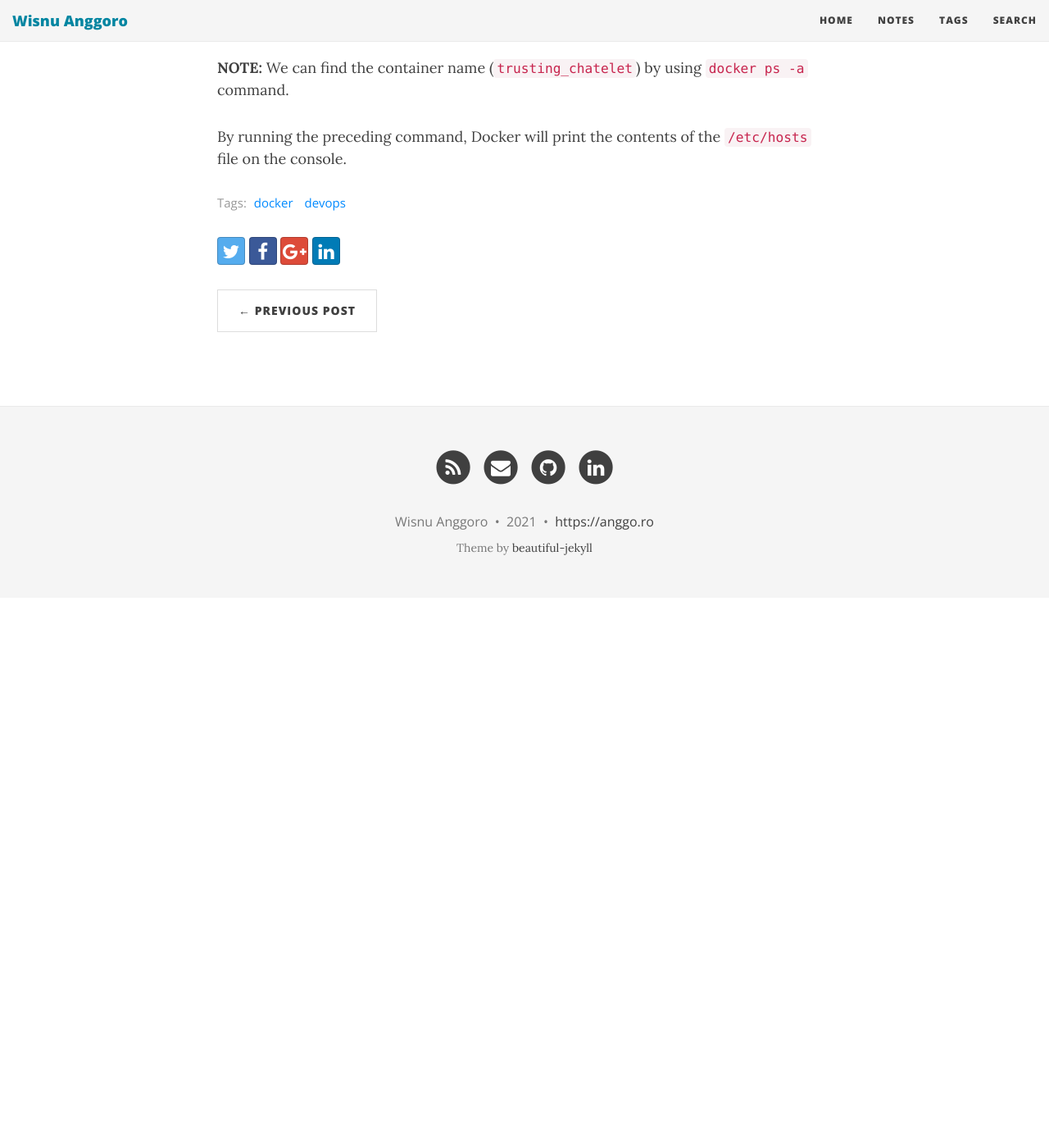
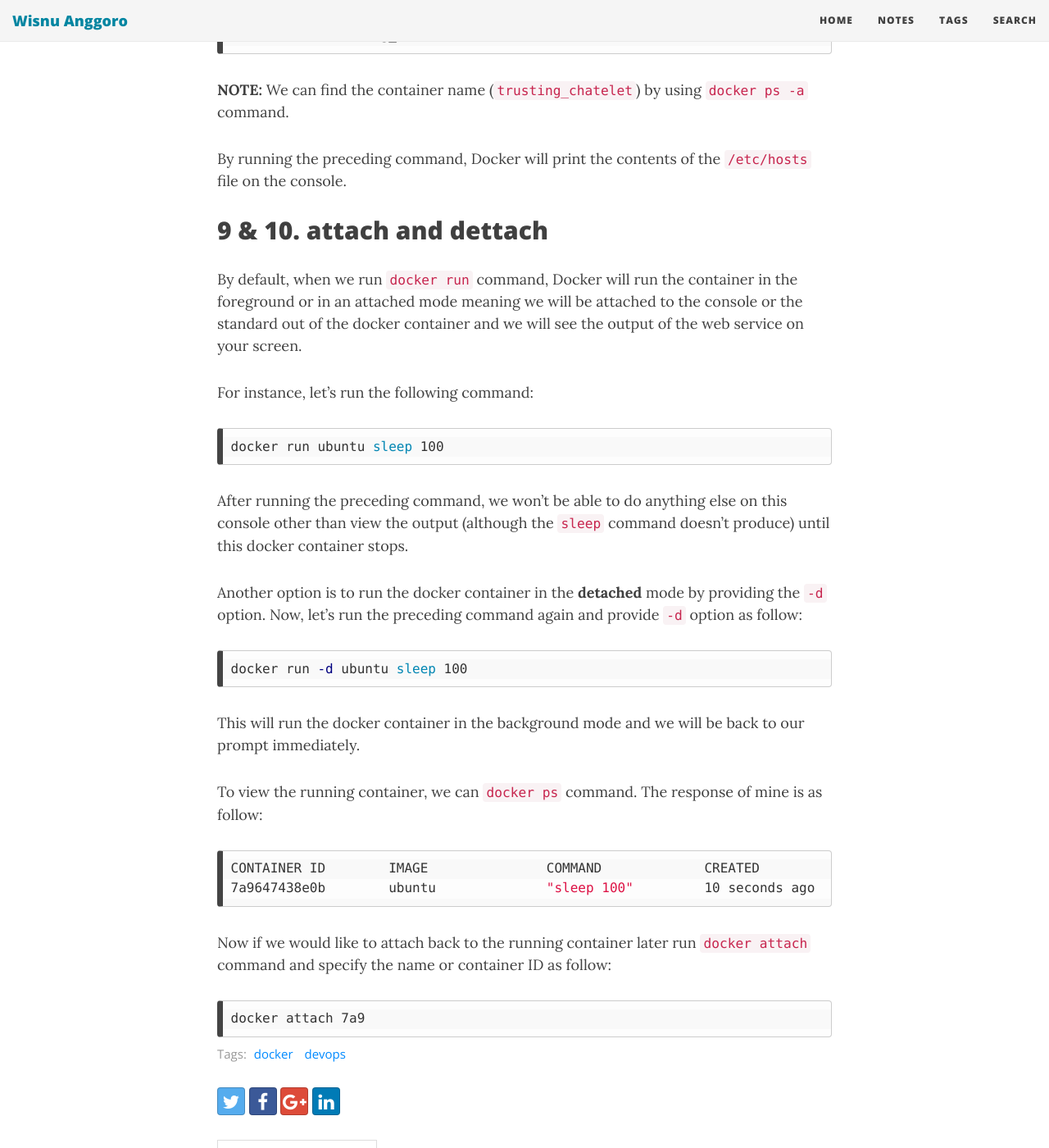
Before and after one commit to WisnuAnggoro/wisnuanggoro.github.io, a Jekyll site: the page built from _posts/2021-02-18-basic-docker-commands.md, in a window 1280 px wide and 1400 px high, scrolled down 5266 px. Shown: the whole window at 82% size. Built offline with Jekyll 4.4.1, drawn with Linux system fonts in a browser that asks for light colours; nearby versions of some CDN libraries; before the commit the page ends 5995 px from its top, so only the background shows below that; some of the changed text lies outside the part shown.

Commit message:
Update note: Basic Docker Command

````diff
--- a/_posts/2021-02-18-basic-docker-commands.md
+++ b/_posts/2021-02-18-basic-docker-commands.md
@@ -85,7 +85,7 @@ Here the example command to stop `nginx` container we have created when running
 docker stop de9a6
 ```
 
-**NOTE:** `de9a6` is the container ID that we get by running `docker ps` command. We don't need to provide completed container ID, instead several different first character only.
+**NOTE:** `de9a6` is the container ID that we get by running `docker ps` command. We don't need to provide completed container ID, instead the first few characters alone just so it is different from the other container ID on the host.
 
 After we stop the container and we run `docker ps -a` command, the container we've just stopped is appear as `Exited` state.
 
@@ -154,3 +154,36 @@ docker exec trusting_chatelet cat /etc/hosts
 **NOTE:** We can find the container name (`trusting_chatelet`) by using `docker ps -a` command.
 
 By running the preceding command, Docker will print the contents of the `/etc/hosts` file on the console.
+
+## 9 & 10. attach and dettach
+
+By default, when we run `docker run` command, Docker will run the container in the foreground or in an attached mode meaning we will be attached to the console or the standard out of the docker container and we will see the output of the web service on your screen.
+
+For instance, let's run the following command:
+
+```bash
+docker run ubuntu sleep 100
+```
+
+After running the preceding command, we won't be able to do anything else on this console other than view the output (although the `sleep` command doesn't produce) until this docker container stops.
+
+Another option is to run the docker container in the **detached** mode by providing the `-d` option. Now, let's run the preceding command again and provide `-d` option as follow:
+
+```bash
+docker run -d ubuntu sleep 100
+```
+
+This will run the docker container in the background mode and we will be back to our prompt immediately.
+
+To view the running container, we can `docker ps` command. The response of mine is as follow:
+
+```bash
+CONTAINER ID        IMAGE               COMMAND             CREATED             STATUS              PORTS               NAMES
+7a9647438e0b        ubuntu              "sleep 100"         10 seconds ago      Up 9 seconds                            zealous_wescoff
+```
+
+Now if we would like to attach back to the running container later run `docker attach` command and specify the name or container ID as follow:
+
+```bash
+docker attach 7a9
+```
````
